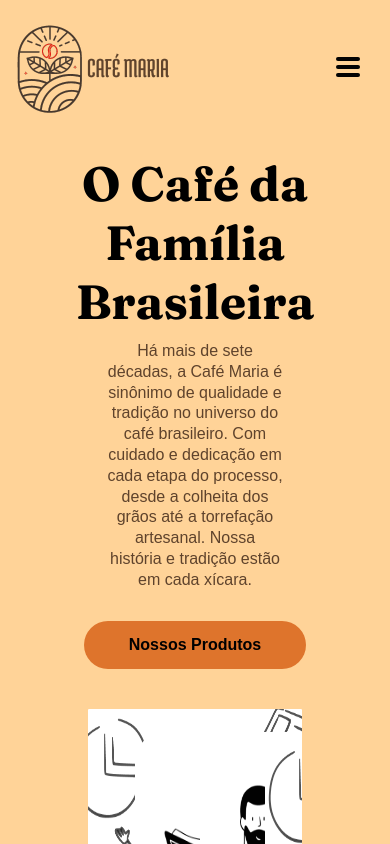
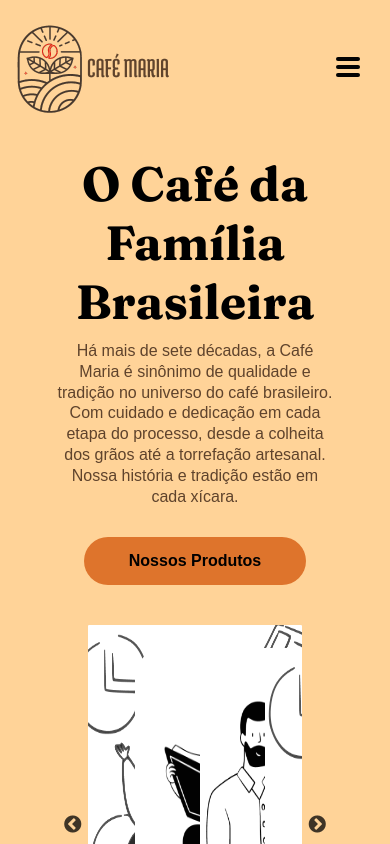
Before and after one commit to guipaterlini/Projeto-Cafemaria, a React (Create React App) app: page / in a window 390 px wide. Shown: the top 844 px of the page. Built offline with nearby package versions, Linux system fonts and the light colour scheme.

Commit message:
Feature: ajuste na responsividade do titulo e descrição

```diff
--- a/src/pages/Home/Style.ts
+++ b/src/pages/Home/Style.ts
@@ -1,7 +1,7 @@
 import styled from "styled-components";
 
 export const FirstContainer = styled.div`
-  margin: 30px 0;
+  margin: 30px auto;
   text-align: center;
 
   h1 {
@@ -30,24 +30,13 @@
     margin-top: 30px;
     padding: 15px 45px;
   }
+
+  @media (max-width: 1024px) {
+    width: 90%;
+
+    p {
+      width: 80%;
+    }
+  }
+
 `;
-
-export const BannerContainer = styled.div`
-  display: flex;
-  justify-content: center;
-  margin: 80px 0;
-`;
-
-export const Image = styled.img`
-  background-color: #fff;
-  border: 1px solid #000;
-  border-radius: 10px;
-  height: 50vh;
-  max-height: 300px;
-  margin: 0 20px;
-  max-width: 250px;
-
-  &:nth-child(2) {
-    margin-top: -40px;
-  }
-`;
```
